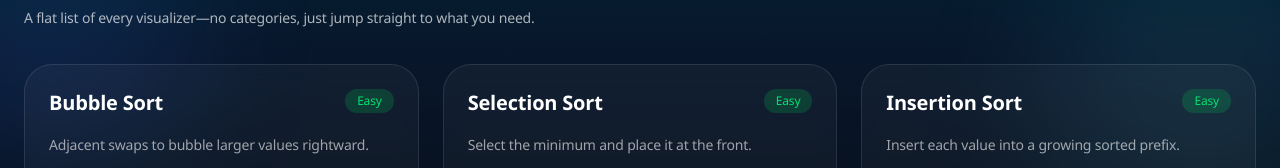
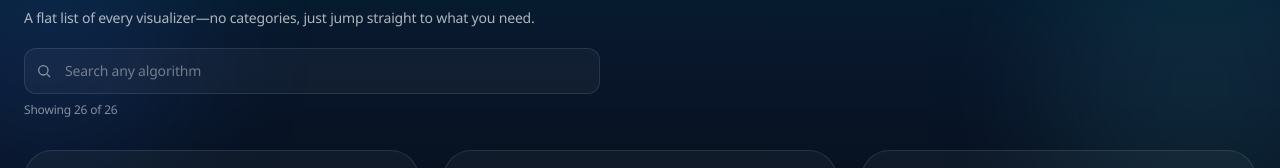
Before and after one commit to N9601/algowizard, a Next.js app: page /visualizer/all in a window 1280 px wide. Shown: the part 203-371 px from the top of the page. Built offline with nearby package versions, Linux system fonts and the light colour scheme; no server answers.

Commit message:
Add_search_filter_all_page

```diff
--- a/app/visualizer/all/page.tsx
+++ b/app/visualizer/all/page.tsx
@@ -1,10 +1,21 @@
 "use client";
+
+import { useMemo, useState } from "react";
 
 import AlgoCard from "components/visualizer/AlgoCard";
 import AlgorithmBackground from "components/visualizer/AlgorithmBackground";
 import Navbar from "components/visualizer/Navbar";
 
-const allAlgorithms = [
+type AlgoEntry = {
+  title: string;
+  href: string;
+  tag: string;
+  difficulty: string;
+  description: string;
+  keywords?: string[];
+};
+
+const allAlgorithms: AlgoEntry[] = [
   { title: "Bubble Sort", href: "/visualizer/sorting/bubble-sort", tag: "Sorting", difficulty: "Easy", description: "Adjacent swaps to bubble larger values rightward." },
   { title: "Selection Sort", href: "/visualizer/sorting/selection-sort", tag: "Sorting", difficulty: "Easy", description: "Select the minimum and place it at the front." },
   { title: "Insertion Sort", href: "/visualizer/sorting/insertion-sort", tag: "Sorting", difficulty: "Easy", description: "Insert each value into a growing sorted prefix." },
@@ -40,6 +51,18 @@ const allAlgorithms = [
 ];
 
 export default function AllAlgorithmsPage() {
+  const [query, setQuery] = useState("");
+
+  const filtered = useMemo(() => {
+    const term = query.trim().toLowerCase();
+    if (!term) return allAlgorithms;
+    return allAlgorithms.filter((a) =>
+      `${a.title} ${a.tag} ${a.description}`
+        .toLowerCase()
+        .includes(term)
+    );
+  }, [query]);
+
   return (
     <div className="min-h-screen bg-[#050b14] text-white">
       <Navbar />
@@ -56,10 +79,37 @@ export default function AllAlgorithmsPage() {
           <p className="max-w-3xl text-sm leading-7 text-white/68">
             A flat list of every visualizer—no categories, just jump straight to what you need.
           </p>
+          <div className="mt-4 max-w-xl">
+            <label className="relative block">
+              <span className="pointer-events-none absolute left-3 top-1/2 -translate-y-1/2 text-white/50">
+                <svg
+                  xmlns="http://www.w3.org/2000/svg"
+                  viewBox="0 0 24 24"
+                  fill="none"
+                  stroke="currentColor"
+                  strokeWidth="2"
+                  className="h-4 w-4"
+                >
+                  <circle cx="11" cy="11" r="7" />
+                  <line x1="16.65" y1="16.65" x2="21" y2="21" />
+                </svg>
+              </span>
+              <input
+                type="text"
+                value={query}
+                onChange={(e) => setQuery(e.target.value)}
+                placeholder="Search any algorithm"
+                className="w-full rounded-xl border border-white/10 bg-white/[0.04] py-3 pl-10 pr-3 text-sm text-white placeholder:text-white/40 outline-none transition focus:border-white/20"
+              />
+            </label>
+            <p className="mt-2 text-xs text-white/50">
+              Showing {filtered.length} of {allAlgorithms.length}
+            </p>
+          </div>
         </header>
 
         <div className="grid gap-6 sm:grid-cols-2 lg:grid-cols-3">
-          {allAlgorithms.map((item) => (
+          {filtered.map((item) => (
             <AlgoCard
               key={item.href}
               title={item.title}
```
